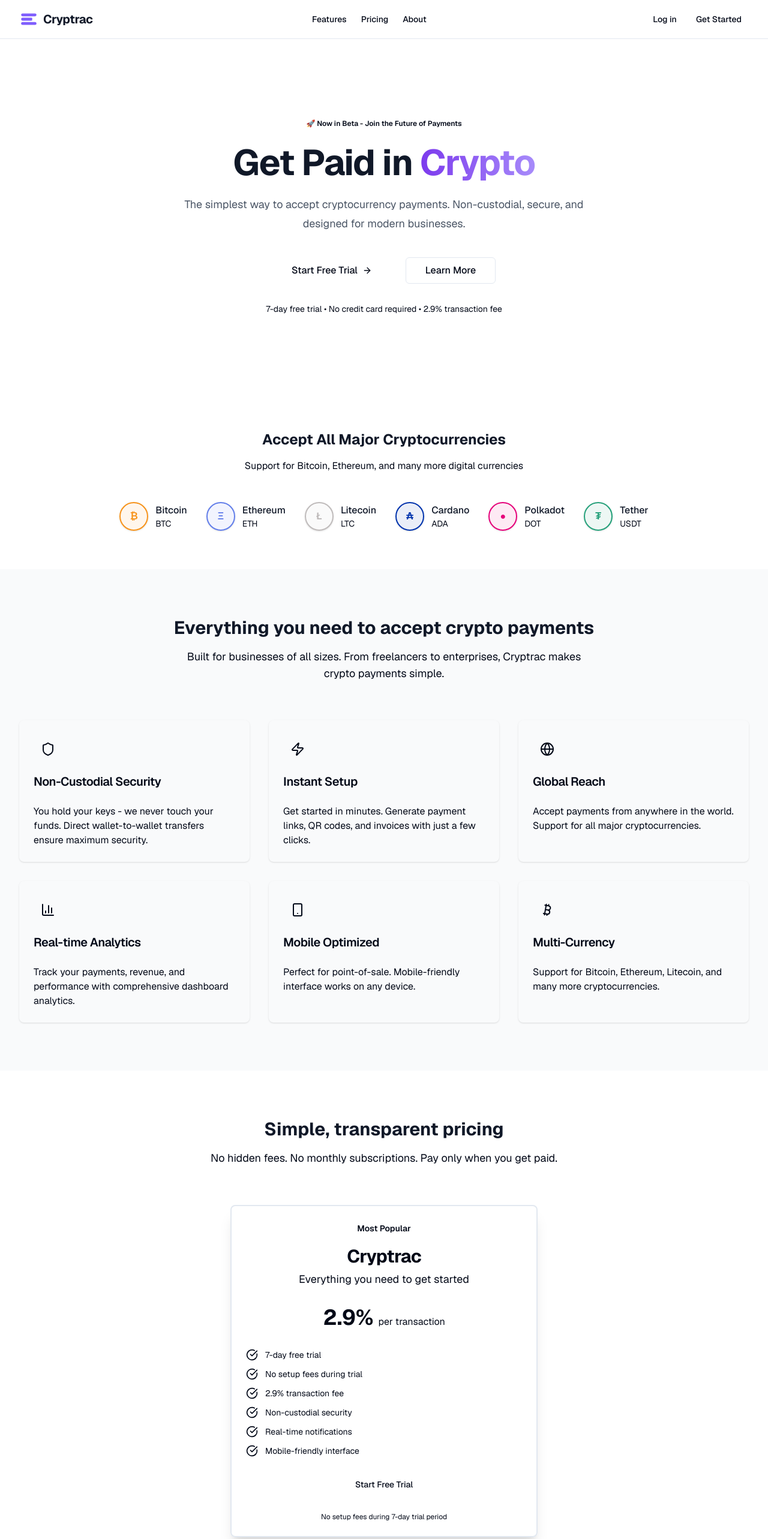
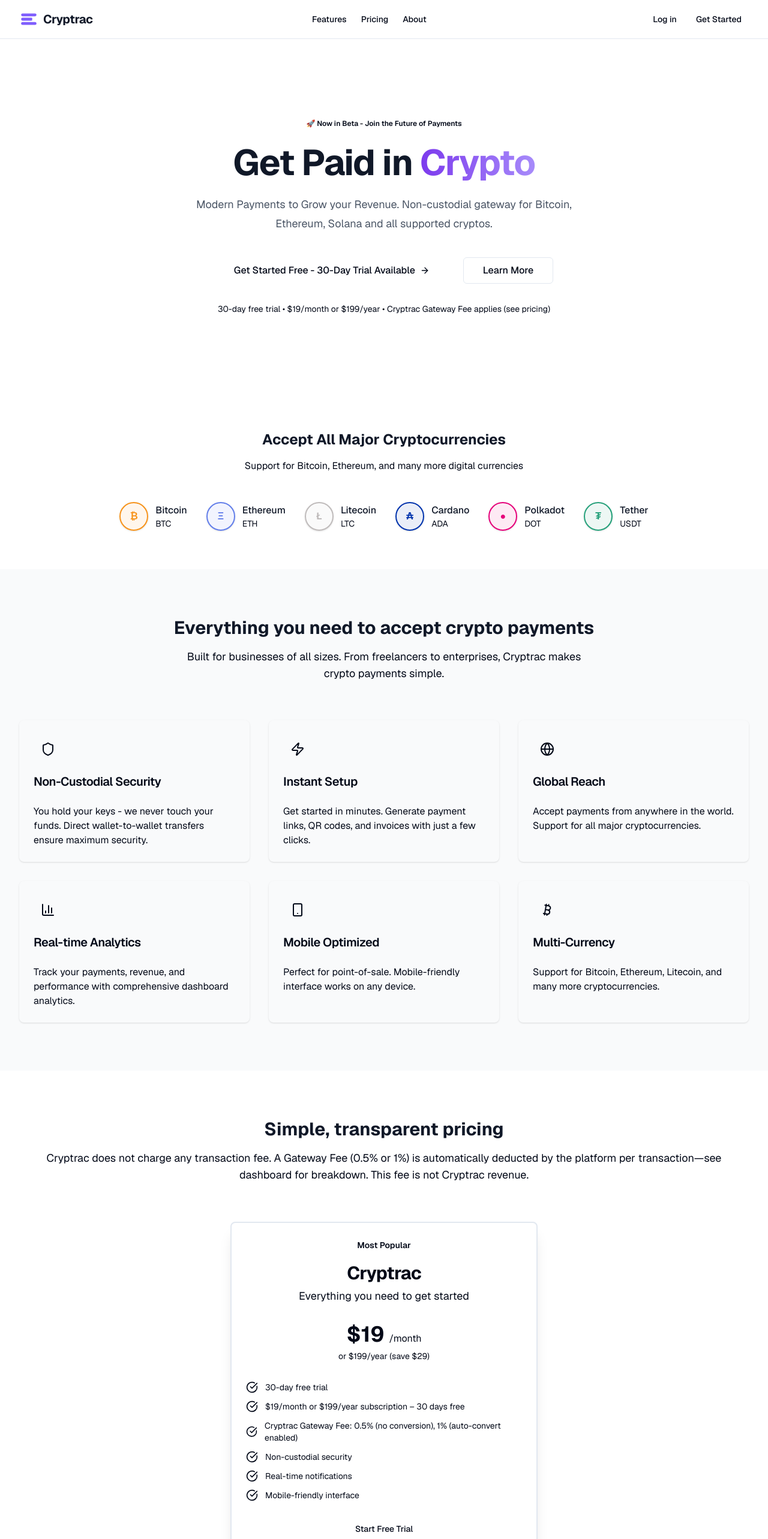
Before and after one commit to CryptracSolutions/cryptrac, a Next.js app: page / in a window 1280 px wide. Shown: the top 2566 px of the page at 60% size. Built offline with nearby package versions, Linux system fonts and the light colour scheme.

Commit message:
Bible Updates 2.0

```diff
--- a/app/merchant/dashboard/payments/create/page.tsx
+++ b/app/merchant/dashboard/payments/create/page.tsx
@@ -220,7 +220,7 @@ export default function CreatePaymentPage() {
   // If payment link was created successfully, show success page
   if (createdPaymentLink) {
     const feeAmount = createdPaymentLink.metadata?.fee_amount || 0
-    const feePercentage = createdPaymentLink.metadata?.fee_percentage || 2.5
+    const feePercentage = createdPaymentLink.metadata?.fee_percentage || 0.5
     const totalAmount = createdPaymentLink.metadata?.total_amount || createdPaymentLink.amount
 
     return (
@@ -263,12 +263,12 @@ export default function CreatePaymentPage() {
                     <span>{formatCurrency(createdPaymentLink.amount, createdPaymentLink.currency)}</span>
                   </div>
                   <div className="flex justify-between">
-                    <span className="text-gray-600">Processing Fee ({feePercentage.toFixed(1)}%):</span>
+                    <span className="text-gray-600">Gateway Fee (0.5% no conversion, 1% auto-convert):</span>
                     <span>{formatCurrency(feeAmount, createdPaymentLink.currency)}</span>
                   </div>
                   <div className="flex justify-between font-medium border-t pt-1">
-                    <span>Total Amount:</span>
-                    <span>{formatCurrency(totalAmount, createdPaymentLink.currency)}</span>
+                    <span>You Receive:</span>
+                    <span>{formatCurrency(createdPaymentLink.amount - feeAmount, createdPaymentLink.currency)}</span>
                   </div>
                 </div>
               </div>
--- a/app/merchant/onboarding/steps/payment-config-step.tsx
+++ b/app/merchant/onboarding/steps/payment-config-step.tsx
@@ -155,13 +155,13 @@ export default function PaymentConfigStep({ data, onComplete, onPrevious }: Paym
                     </h4>
                     <div className="space-y-2 text-sm text-gray-700">
                       <div className="flex justify-between items-center">
-                        <span>Transaction Fee:</span>
-                        <span className="font-semibold text-[#7f5efd]">2.9% per transaction</span>
+                        <span>Gateway Fee:</span>
+                        <span className="font-semibold text-[#7f5efd]">Cryptrac Gateway Fee: 0.5% (no conversion), 1% (auto-convert enabled)</span>
                       </div>
                       <div className="text-xs text-gray-500">
-                        • 1.9% goes to Cryptrac for platform services<br/>
-                        • Up to 1.0% goes to payment processing (varies by crypto)<br/>
-                        • No hidden fees, no monthly charges, no setup costs
+                        • Gateway Fee is automatically deducted per transaction<br/>
+                        • Cryptrac does not charge transaction fees<br/>
+                        • No hidden fees, $19/month or $199/year subscription
                       </div>
                     </div>
                   </div>
@@ -195,7 +195,7 @@ export default function PaymentConfigStep({ data, onComplete, onPrevious }: Paym
                   <div>
                     <h4 className="font-medium text-gray-900">Fee Deduction</h4>
                     <p className="text-sm text-gray-600">
-                      2.9% transaction fee is automatically deducted
+                      Gateway Fee is automatically deducted; Cryptrac does not hold or touch any funds.
                     </p>
                   </div>
                 </div>
--- a/app/merchant/onboarding/steps/success-step.tsx
+++ b/app/merchant/onboarding/steps/success-step.tsx
@@ -1,6 +1,6 @@
 "use client"
 
-import React, { useEffect, useState } from 'react'
+import React from 'react'
 import { Card, CardContent, CardHeader, CardTitle } from '@/app/components/ui/card'
 import { Button } from '@/app/components/ui/button'
 import { Badge } from '@/app/components/ui/badge'
@@ -33,45 +33,18 @@ interface SuccessStepProps {
 }
 
 export default function SuccessStep({ onboardingData, onFinish, isLoading }: SuccessStepProps) {
-  const [showConfetti, setShowConfetti] = useState(false)
-
-  useEffect(() => {
-    // Trigger confetti animation
-    setShowConfetti(true)
-    const timer = setTimeout(() => setShowConfetti(false), 3000)
-    return () => clearTimeout(timer)
-  }, [])
-
   const { businessInfo, walletConfig, paymentConfig } = onboardingData
 
   return (
     <div className="max-w-2xl mx-auto">
       <Card className="shadow-lg border-0 bg-white relative overflow-hidden">
-        {/* Confetti Effect */}
-        {showConfetti && (
-          <div className="absolute inset-0 pointer-events-none">
-            <div className="absolute top-0 left-1/2 transform -translate-x-1/2">
-              {[...Array(20)].map((_, i) => (
-                <div
-                  key={i}
-                  className="absolute w-2 h-2 bg-[#7f5efd] rounded-full animate-bounce"
-                  style={{
-                    left: `${Math.random() * 400 - 200}px`,
-                    animationDelay: `${Math.random() * 2}s`,
-                    animationDuration: `${1 + Math.random()}s`
-                  }}
-                />
-              ))}
-            </div>
-          </div>
-        )}
 
         <CardHeader className="text-center pb-6">
           <div className="w-20 h-20 bg-gradient-to-br from-green-400 to-green-600 rounded-full flex items-center justify-center mx-auto mb-4">
             <CheckCircle className="w-10 h-10 text-white" />
           </div>
           <CardTitle className="text-3xl font-bold text-gray-900 mb-2">
-            🎉 Congratulations!
+            Congratulations!
           </CardTitle>
           <p className="text-lg text-gray-600">
             Your Cryptrac account is ready to accept cryptocurrency payments!
@@ -133,7 +106,7 @@ export default function SuccessStep({ onboardingData, onFinish, isLoading }: Suc
                   <h4 className="font-medium text-gray-900">Payment Settings</h4>
                   <div className="mt-2 space-y-2">
                     <div className="text-sm text-gray-600">
-                      <strong>Transaction Fee:</strong> {paymentConfig.feePercentage}%
+                      <strong>Gateway Fee:</strong> 0.5% (no conversion), 1% (auto-convert enabled)
                     </div>
                     <div>
                       <span className="text-sm text-gray-600"><strong>Accepted Cryptos:</strong></span>
--- a/app/merchant/onboarding/steps/welcome-step.tsx
+++ b/app/merchant/onboarding/steps/welcome-step.tsx
@@ -29,7 +29,7 @@ export default function WelcomeStep({ onNext }: WelcomeStepProps) {
     {
       icon: DollarSign,
       title: 'Transparent Fees',
-      description: 'Only 2.9% transaction fee - no hidden costs'
+      description: 'Cryptrac Gateway Fee: 0.5% (no conversion), 1% (auto-convert enabled)'
     }
   ]
 
--- a/app/page.tsx
+++ b/app/page.tsx
@@ -52,9 +52,9 @@ export default function Home() {
   ];
 
   const benefits = [
-    "7-day free trial",
-    "No setup fees during trial",
-    "2.9% transaction fee",
+    "30-day free trial",
+    "$19/month or $199/year subscription – 30 days free",
+    "Cryptrac Gateway Fee: 0.5% (no conversion), 1% (auto-convert enabled)",
     "Non-custodial security",
     "Real-time notifications",
     "Mobile-friendly interface"
@@ -100,12 +100,12 @@ export default function Home() {
               <span className="text-gradient">Crypto</span>
             </h1>
             <p className="mt-6 text-lg leading-8 text-gray-600 max-w-2xl mx-auto">
-              The simplest way to accept cryptocurrency payments. Non-custodial, secure, and designed for modern businesses.
+              Modern Payments to Grow your Revenue. Non-custodial gateway for Bitcoin, Ethereum, Solana and all supported cryptos.
             </p>
             <div className="mt-10 flex items-center justify-center gap-x-6">
               <Button size="lg" className="text-base" asChild>
                 <Link href="/signup">
-                  Start Free Trial
+                  Get Started Free - 30-Day Trial Available
                   <ArrowRight className="ml-2 h-4 w-4" />
                 </Link>
               </Button>
@@ -114,7 +114,7 @@ export default function Home() {
               </Button>
             </div>
             <div className="mt-8 text-sm text-muted-foreground">
-              7-day free trial • No credit card required • 2.9% transaction fee
+              30-day free trial • $19/month or $199/year • Cryptrac Gateway Fee applies (see pricing)
             </div>
           </div>
         </div>
@@ -184,7 +184,7 @@ export default function Home() {
               Simple, transparent pricing
             </h2>
             <p className="text-lg text-muted-foreground">
-              No hidden fees. No monthly subscriptions. Pay only when you get paid.
+              Cryptrac does not charge any transaction fee. A Gateway Fee (0.5% or 1%) is automatically deducted by the platform per transaction—see dashboard for breakdown. This fee is not Cryptrac revenue.
             </p>
           </div>
           <div className="max-w-lg mx-auto">
@@ -200,8 +200,11 @@ export default function Home() {
                   Everything you need to get started
                 </CardDescription>
                 <div className="mt-6">
-                  <span className="text-4xl font-bold">2.9%</span>
-                  <span className="text-muted-foreground ml-2">per transaction</span>
+                  <span className="text-4xl font-bold">$19</span>
+                  <span className="text-muted-foreground ml-2">/month</span>
+                </div>
+                <div className="text-sm text-muted-foreground">
+                  or $199/year (save $29)
                 </div>
               </CardHeader>
               <CardContent className="space-y-6">
@@ -217,7 +220,7 @@ export default function Home() {
                   <Link href="/signup">Start Free Trial</Link>
                 </Button>
                 <p className="text-xs text-center text-muted-foreground">
-                  No setup fees during 7-day trial period
+                  Accept all cryptos, 0.5% Gateway fee, 30-day trial for setup
                 </p>
               </CardContent>
             </Card>
--- a/app/pay/[id]/page.tsx
+++ b/app/pay/[id]/page.tsx
@@ -531,37 +531,6 @@ export default function CustomerPaymentPage({ params }: { params: Promise<{ id:
             </Card>
           )}
 
-          {/* Fee Breakdown */}
-          <Card className="mb-6">
-            <CardHeader>
-              <CardTitle className="flex items-center space-x-2">
-                <Shield className="h-5 w-5" />
-                <span>Fee Breakdown</span>
-              </CardTitle>
-            </CardHeader>
-            <CardContent>
-              <div className="space-y-2 text-sm">
-                <div className="flex justify-between">
-                  <span>Subtotal:</span>
-                  <span>{formatCurrency(paymentDetails.price_amount, paymentDetails.price_currency)}</span>
-                </div>
-                <div className="flex justify-between text-gray-600">
-                  <span>Cryptrac Fee (1.9%):</span>
-                  <span>{formatCurrency(paymentDetails.fees.cryptrac_fee, paymentDetails.price_currency)}</span>
-                </div>
-                <div className="flex justify-between text-gray-600">
-                  <span>Gateway Fee (1.0%):</span>
-                  <span>{formatCurrency(paymentDetails.fees.gateway_fee, paymentDetails.price_currency)}</span>
-                </div>
-                <div className="border-t pt-2 flex justify-between font-semibold">
-                  <span>Merchant Receives:</span>
-                  <span className="text-green-600">
-                    {formatCurrency(paymentDetails.fees.merchant_receives, paymentDetails.price_currency)}
-                  </span>
-                </div>
-              </div>
-            </CardContent>
-          </Card>
         </div>
       </div>
     )
@@ -638,11 +607,8 @@ export default function CustomerPaymentPage({ params }: { params: Promise<{ id:
                       </div>
                     </div>
                     <div className="text-right">
-                      <div className="text-sm text-gray-500">
-                        Total fees: 2.9%
-                      </div>
-                      <div className="text-sm text-green-600">
-                        Merchant receives: {formatCurrency(paymentLink.amount * 0.971, paymentLink.currency)}
+                      <div className="text-sm text-blue-600 font-medium">
+                        Select to pay
                       </div>
                     </div>
                   </div>
--- a/app/signup/page.tsx
+++ b/app/signup/page.tsx
@@ -48,9 +48,9 @@ export default function Signup() {
         console.warn('Could not detect country:', ipError);
       }
 
-      // Calculate trial end date (7 days from now)
+      // Calculate trial end date (30 days from now)
       const trialEnd = new Date();
-      trialEnd.setDate(trialEnd.getDate() + 7);
+      trialEnd.setDate(trialEnd.getDate() + 30);
 
       const { data, error } = await supabase.auth.signUp({
         email,
@@ -105,7 +105,7 @@ export default function Signup() {
           </p>
           <div className="flex justify-center mt-4">
             <Badge variant="success" className="text-xs">
-              7-day free trial • No setup fees during trial
+              30-day free trial
             </Badge>
           </div>
         </div>
@@ -115,7 +115,7 @@ export default function Signup() {
           <CardHeader className="space-y-1 pb-6">
             <CardTitle className="text-2xl text-center">Create account</CardTitle>
             <CardDescription className="text-center">
-              Start accepting cryptocurrency payments today
+              $19/month or $199/year after trial
             </CardDescription>
           </CardHeader>
           <CardContent>
@@ -205,7 +205,7 @@ export default function Signup() {
             </div>
             <div className="flex items-center justify-center gap-2">
               <div className="w-1.5 h-1.5 bg-primary rounded-full"></div>
-              <span>2.9% transaction fee</span>
+              <span>Cryptrac Gateway Fee: 0.5% (no conversion), 1% (auto-convert enabled)</span>
             </div>
           </div>
         </div>
--- a/lib/nowpayments.ts
+++ b/lib/nowpayments.ts
@@ -84,7 +84,7 @@ export class NOWPaymentsClient {
 
     if (!response.ok) {
       const errorText = await response.text();
-      throw new Error(`NOWPayments API error: ${response.status} - ${errorText}`);
+      throw new Error(`Payment processor error: ${response.status} - ${errorText}`);
     }
 
     return response.json();
@@ -162,11 +162,11 @@ export function calculateCryptracFees(amount: number): {
   totalFees: number;
   merchantReceives: number;
 } {
-  // 2.9% total fee structure: 1.9% Cryptrac + up to 1% NOWPayments
-  const cryptracFeeRate = 0.019; // 1.9%
-  const nowPaymentsFeeRate = 0.01; // 1% (max)
+  // Gateway Fee structure: 0.5% (no conversion) or 1% (auto-convert enabled)
+  // Cryptrac does not charge transaction fees - only gateway fees apply
+  const cryptracFee = 0; // Cryptrac does not charge transaction fees
+  const nowPaymentsFeeRate = 0.005; // 0.5% default (1% if auto-convert enabled, handled in business logic)
 
-  const cryptracFee = amount * cryptracFeeRate;
   const nowPaymentsFee = amount * nowPaymentsFeeRate;
   const totalFees = cryptracFee + nowPaymentsFee;
   const merchantReceives = amount - totalFees;
```
